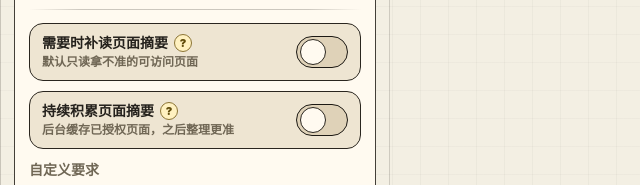
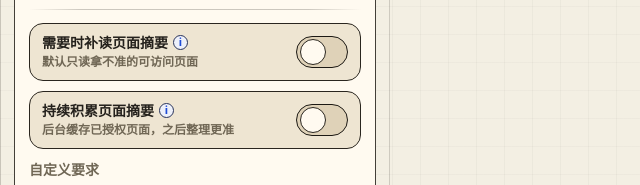
Before and after one commit to sylvanyu-io/tab-tidy, a website with bundled scripts: page src/sidepanel/index.html in a window 1280 px wide. Shown: the part 162-347 px from the top of the page, 0-640 px from the left. Built offline with nearby package versions, Linux system fonts and the light colour scheme; no server answers.

Commit message:
style refine page summary help icon
Replace the heavy amber question badge with a smaller blue information dot so the page-summary help affordance fits the popup's current visual language while keeping the hover tooltip behavior.

```diff
--- a/src/sidepanel/index.html
+++ b/src/sidepanel/index.html
@@ -60,7 +60,7 @@
                     tabindex="0"
                     aria-label="页面摘要说明"
                     data-tooltip="只读取标题、描述、标题层级和一小段可见文字；不会读取密码、表单内容、Cookie、本地存储或完整 HTML。休眠标签页不会被唤醒。"
-                  >?</i>
+                  >i</i>
                 </strong>
                 <small>默认只读拿不准的可访问页面</small>
               </span>
@@ -80,7 +80,7 @@
                     tabindex="0"
                     aria-label="持续摘要说明"
                     data-tooltip="开启后会请求一次性网页读取权限；之后只在已授权、未休眠、非无痕页面上保存短摘要，方便下次更快、更准地分类。不会主动唤醒标签页。"
-                  >?</i>
+                  >i</i>
                 </strong>
                 <small>后台缓存已授权页面，之后整理更准</small>
               </span>
--- a/src/sidepanel/styles.css
+++ b/src/sidepanel/styles.css
@@ -670,7 +670,7 @@ button:focus-visible {
 .switch-row strong {
   display: inline-flex;
   align-items: center;
-  gap: 6px;
+  gap: 5px;
   font-size: 14px;
   line-height: 1.25;
 }
@@ -774,17 +774,27 @@ button:focus-visible {
   display: inline-grid;
   place-items: center;
   flex: 0 0 auto;
-  width: 18px;
-  height: 18px;
-  color: var(--amber-text);
-  background: color-mix(in srgb, var(--amber-bg) 86%, var(--surface));
-  border: 1px solid color-mix(in srgb, var(--amber-line) 70%, var(--line));
+  width: 15px;
+  height: 15px;
+  color: color-mix(in srgb, var(--primary) 82%, var(--text));
+  background: color-mix(in srgb, var(--primary-soft) 68%, var(--surface));
+  border: 1px solid color-mix(in srgb, var(--primary) 26%, var(--line));
   border-radius: 999px;
-  font-size: 11px;
+  box-shadow: inset 0 1px 0 color-mix(in srgb, #ffffff 42%, transparent);
+  font-family: -apple-system, BlinkMacSystemFont, "SF Pro Text", "Segoe UI", sans-serif;
+  font-size: 10px;
   font-style: normal;
-  font-weight: 900;
+  font-weight: 850;
   line-height: 1;
   cursor: help;
+  transform: translateY(-1px);
+}
+
+.help-tip:hover,
+.help-tip:focus-visible {
+  color: #ffffff;
+  background: var(--primary);
+  border-color: color-mix(in srgb, var(--primary-hover) 70%, var(--line));
 }
 
 .switch-row:has(.help-tip:hover)::after,
```
Also changed, not shown: tests/ui-smoke.spec.mjs (+1 -1 lines).
